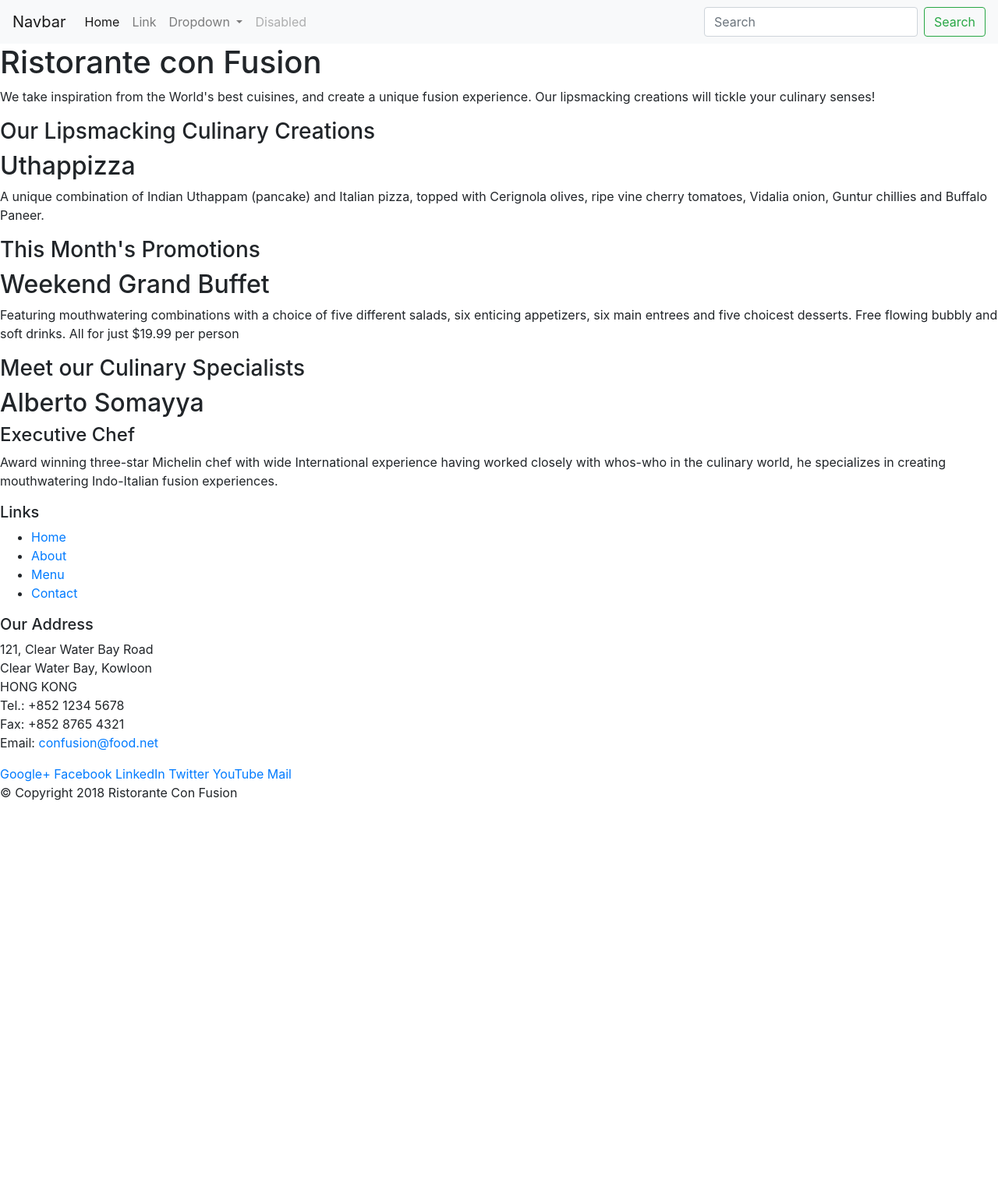
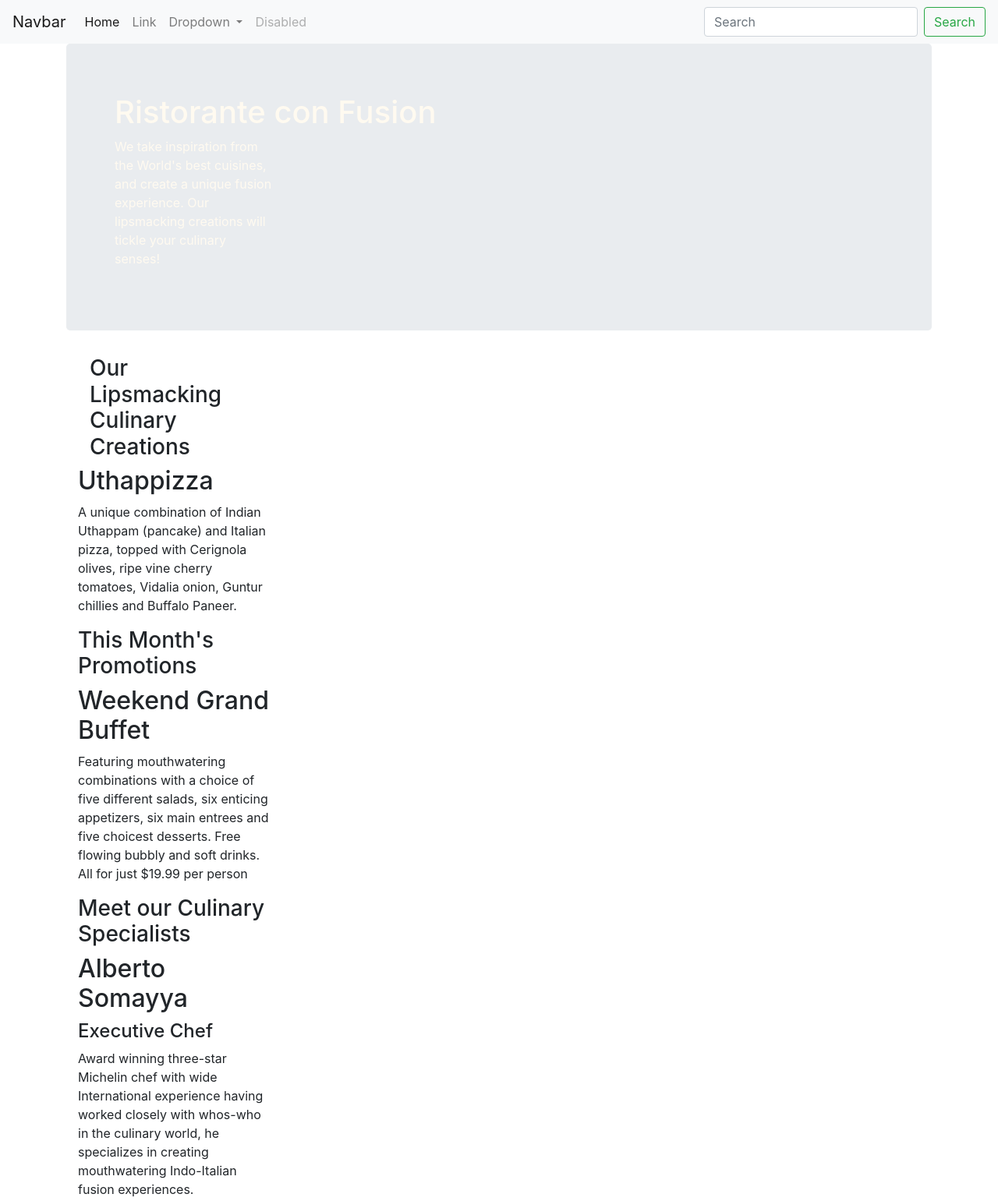
Before and after one commit to MiiNorin/school, a website: page index.html in a window 1280 px wide. Shown: the top 1541 px of the page at 78% size. Before the commit the page ends 1045 px from the top, so only its background shows below. Drawn offline with nearby package versions, Linux system fonts and the light colour scheme; files that its build step writes are made by us from their sources.

Commit message:
Add files via upload

```diff
--- a/index.html
+++ b/index.html
@@ -4,6 +4,7 @@
 <head>
     <title>Ristorante Con Fusion</title>
     <meta charset="utf-8">
+    <link href="css/style.css" rel="stylesheet">
     <meta name="viewport" content="width=device-width, initial-scale=1, shrink-to-fit=no">
     <meta http-equiv="x-ua-compatible" content="ie=edge">
     <!-- Bootstrap CSS -->
@@ -46,23 +47,36 @@
 </head>
 
 <body>
-
-    <header>
-        <div>
+    <div class="container">
+    <header class="jumbotron">
+        <div class="container">
+        <div class="row">
             <div>
                 <div>
+                    <div class="col-12 col-sm-6">
+                        <div class="col-12 col-sm">
                     <h1>Ristorante con Fusion</h1>
+                    </div>
+                    </div>
+                    <div class="col-12 col-sm-4 col-md-3">
+                        <div class="col col-sm col-md">
                     <p>We take inspiration from the World's best cuisines, and create a unique fusion experience. Our lipsmacking creations will tickle your culinary senses!</p>
                 </div>
-                <div>
+                </div>
                 </div>
             </div>
+
+        </div>
         </div>
     </header>
 
-    <div>
+
+            <div class="container">
+                <div class="row">
+
+    <div class="col-12 col-sm-4 order-sm-last col-md-3">
         <div>
-            <div>
+            <div  class="col col-sm order-sm-first col-md">
                 <h3>Our Lipsmacking Culinary Creations</h3>
             </div>
             <div>
@@ -92,21 +106,26 @@
                 <p>Award winning three-star Michelin chef with wide International experience having worked closely with whos-who in the culinary world, he specializes in creating mouthwatering Indo-Italian fusion experiences. </p>
             </div>
         </div>
+     </div>
+     </div>
+
     </div>
 
     <footer>
-        <div>
-            <div>
-                <div>
+        <div class="container">
+
+            <div class="row">
+
+                <div class="col-4 offset-1 col-sm-2">
                     <h5>Links</h5>
-                    <ul>
+                    <ul class="list-unstyled">
                         <li><a href="#">Home</a></li>
                         <li><a href="#">About</a></li>
                         <li><a href="#">Menu</a></li>
                         <li><a href="#">Contact</a></li>
                     </ul>
                 </div>
-                <div>
+                <div class="col-7 col-sm-5">
                     <h5>Our Address</h5>
                     <address>
 		              121, Clear Water Bay Road<br>
@@ -117,8 +136,8 @@
 		              Email: <a href="mailto:confusion@food.net">confusion@food.net</a>
 		           </address>
                 </div>
-                <div>
-                    <div>
+                <div class="col-12 col-sm-4">
+                    <div class="col-auto">
                         <a href="http://google.com/+">Google+</a>
                         <a href="http://www.facebook.com/profile.php?id=">Facebook</a>
                         <a href="http://www.linkedin.com/in/">LinkedIn</a>
@@ -133,6 +152,7 @@
                     <p>© Copyright 2018 Ristorante Con Fusion</p>
                 </div>
            </div>
+
         </div>
     </footer>
 
@@ -140,6 +160,7 @@
     <script src="node_modules/jquery/dist/jquery.slim.min.js"></script>
     <script src="node_modules/popper.js/dist/umd/popper.min.js"></script>
     <script src="node_modules/bootstrap/dist/js/bootstrap.min.js"></script>
+</div>
 </body>
 
 </html>
```
